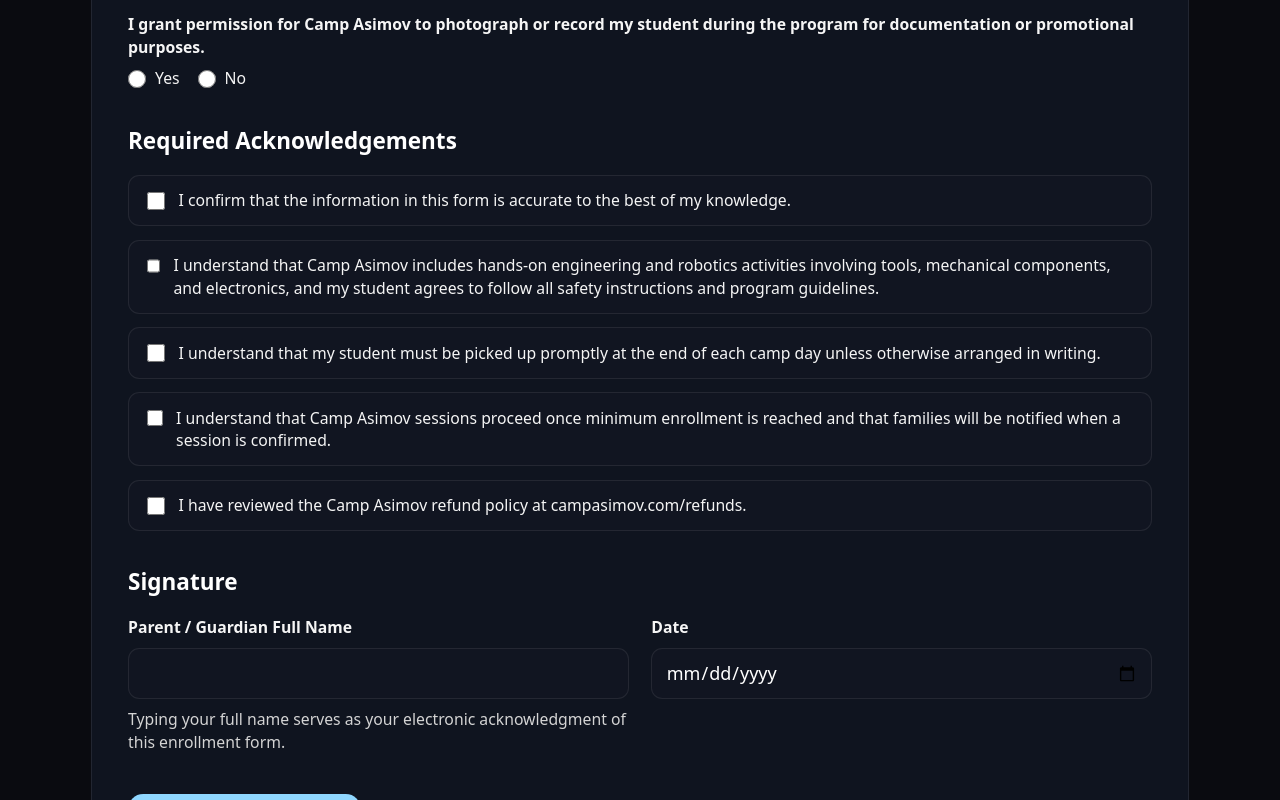
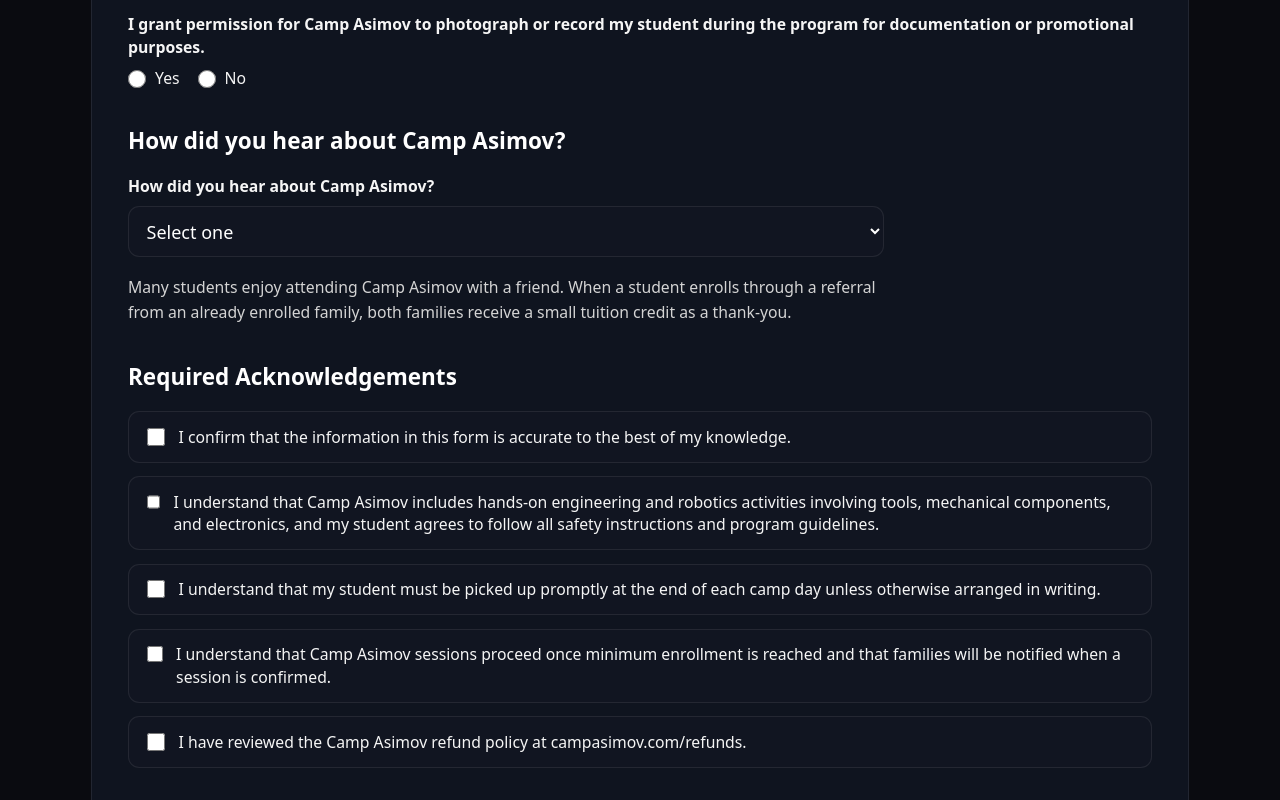
Before and after one commit to KingKumar/camp-asimov, a Next.js app: page /enrollment-form in a window 1280 px wide. Shown: the part 4180-4980 px from the top of the page. Built offline with nearby package versions, Linux system fonts and the light colour scheme.

Commit message:
referral language added

```diff
--- a/app/(site)/enrollment-form/page.tsx
+++ b/app/(site)/enrollment-form/page.tsx
@@ -28,6 +28,14 @@ const programmingOptions = ["None", "Scratch", "Python", "Java", "C++", "Arduino
 const cadOptions = ["None", "Fusion 360", "Onshape", "Tinkercad", "SolidWorks", "Other"];
 const laptopAccessOptions = ["Yes", "No", "Not sure yet"];
 const laptopOsOptions = ["MacOS", "Windows", "Other / Not sure"];
+const referralSourceOptions = [
+  "Google search",
+  "Friend / student referral",
+  "Parent referral",
+  "Robotics team or club",
+  "School recommendation",
+  "Other",
+];
 
 export default function EnrollmentFormPage() {
   const [loading, setLoading] = useState(false);
@@ -36,6 +44,7 @@ export default function EnrollmentFormPage() {
   const [medicationCarry, setMedicationCarry] = useState("");
   const [parentEmail, setParentEmail] = useState("");
   const [laptopAccess, setLaptopAccess] = useState("");
+  const [referralSource, setReferralSource] = useState("");
 
   const handleSubmit = async (e: FormEvent<HTMLFormElement>) => {
     e.preventDefault();
@@ -455,6 +464,50 @@ export default function EnrollmentFormPage() {
             </section>
 
             <section>
+              <h2 className="text-lg md:text-xl font-semibold">How did you hear about Camp Asimov?</h2>
+              <div className="mt-4 max-w-2xl space-y-4">
+                <div>
+                  <label htmlFor="referral_source" className="block text-sm font-semibold text-neutral-100">
+                    How did you hear about Camp Asimov?
+                  </label>
+                  <select
+                    id="referral_source"
+                    name="referral_source"
+                    required
+                    value={referralSource}
+                    onChange={(e) => setReferralSource(e.target.value)}
+                    className="mt-2 w-full rounded-lg border px-3 py-2.5 text-base bg-[#111521] text-white"
+                    style={{ borderColor: ink.line }}
+                  >
+                    <option value="" disabled>Select one</option>
+                    {referralSourceOptions.map((option) => (
+                      <option key={option} value={option}>{option}</option>
+                    ))}
+                  </select>
+                </div>
+
+                {(referralSource === "Friend / student referral" || referralSource === "Parent referral") ? (
+                  <div>
+                    <label htmlFor="referrer_name" className="block text-sm font-semibold text-neutral-100">
+                      Who referred you to Camp Asimov?
+                    </label>
+                    <input
+                      id="referrer_name"
+                      name="referrer_name"
+                      type="text"
+                      className="mt-2 w-full rounded-lg border px-3 py-2.5 text-base bg-[#111521] text-white"
+                      style={{ borderColor: ink.line }}
+                    />
+                  </div>
+                ) : null}
+
+                <p className="text-sm text-neutral-300 leading-relaxed">
+                  Many students enjoy attending Camp Asimov with a friend. When a student enrolls through a referral from an already enrolled family, both families receive a small tuition credit as a thank-you.
+                </p>
+              </div>
+            </section>
+
+            <section>
               <h2 className="text-lg md:text-xl font-semibold">Required Acknowledgements</h2>
               <div className="mt-4 space-y-3">
                 <label className="flex items-start gap-3 rounded-lg border px-4 py-3 text-sm text-neutral-100" style={{ borderColor: ink.line, background: "#111521" }}>
```
Also changed, not shown: public/ronit.JPG (deleted).
